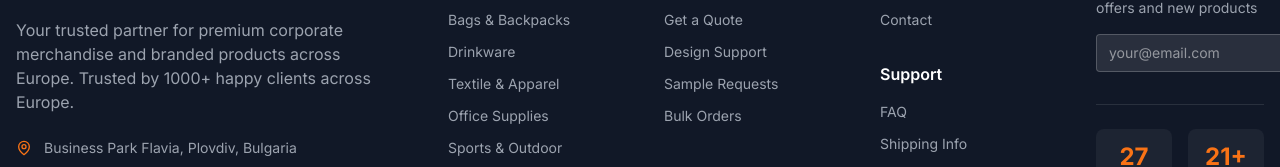
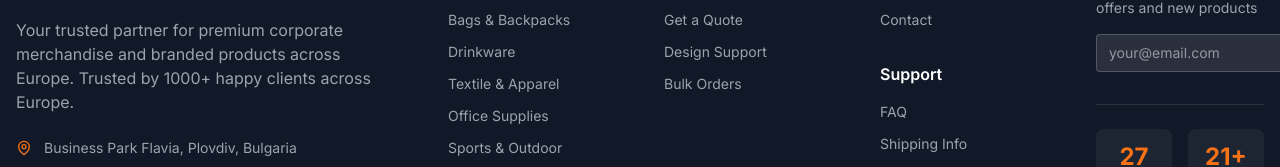
Before and after one commit to BozhidarVladimirov/printgroundeu, a Next.js app: page / in a window 1280 px wide. Shown: the part 4980-5147 px from the top of the page. Built offline with nearby package versions, Linux system fonts and the light colour scheme.

Commit message:
Remove Sample Requests from footer

```diff
--- a/src/components/layout/footer.tsx
+++ b/src/components/layout/footer.tsx
@@ -19,7 +19,6 @@ const footerLinks = {
     { label: 'Printing Services', href: '/printing' },
     { label: 'Get a Quote', href: '/quote' },
     { label: 'Design Support', href: '/contact' },
-    { label: 'Sample Requests', href: '/contact' },
     { label: 'Bulk Orders', href: '/contact' },
   ],
   company: [
```
